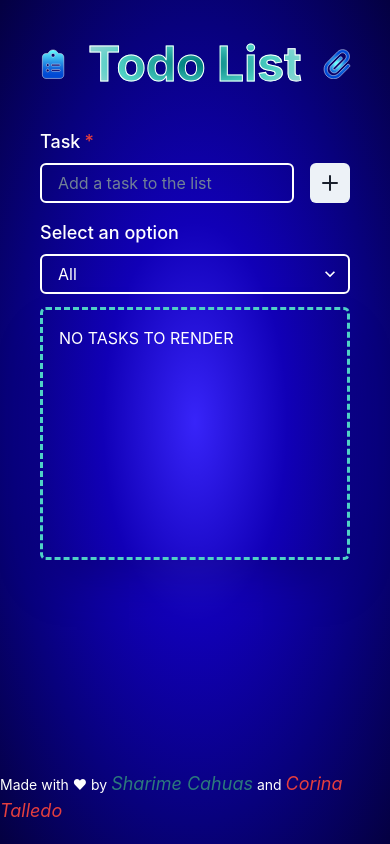
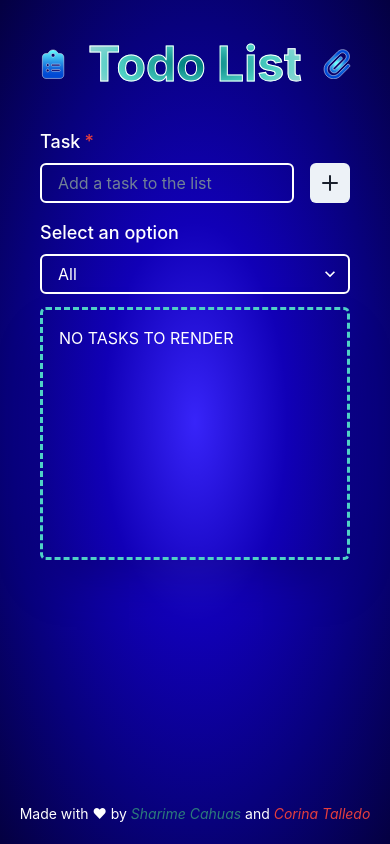
Before and after one commit to catasha27/TODO-LIST-APP, a React (Vite) app: page / in a window 390 px wide. Built offline with nearby package versions, Linux system fonts and the light colour scheme.

Commit message:
update names as links to each Github pages and add breakpoints styles

```diff
--- a/src/components/Footer.jsx
+++ b/src/components/Footer.jsx
@@ -1,9 +1,12 @@
-import { Text } from '@chakra-ui/react'
+import { Text, Link } from '@chakra-ui/react'
 
 export default function Footer() {
     return (
         <Text fontSize='sm' mx="auto">
-            Made with ♥ by <Text as='i' color='teal.600' fontSize='lg' >Sharime Cahuas</Text> and <Text as='i' color='red.500' fontSize='lg'>Corina Talledo</Text>
+            Made with ♥ by
+            <Link href='https://github.com/catasha27' isExternal={'true'} fontStyle='italic' color='teal.600' fontSize={{base:'sm' , md:'lg'}}> Sharime Cahuas </Link>
+            and
+            <Link href='https://github.com/CorinaTalledo' isExternal={'true'} fontStyle='italic' color='red.500' fontSize={{base:'sm' , md:'lg'}}> Corina Talledo </Link>
         </Text>
     )
 }
```
